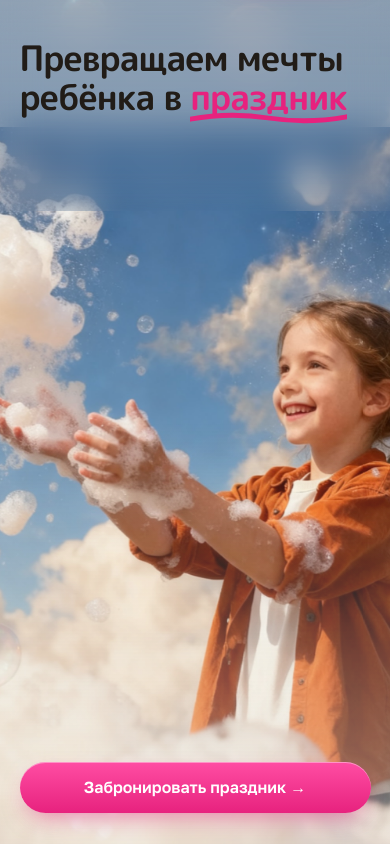
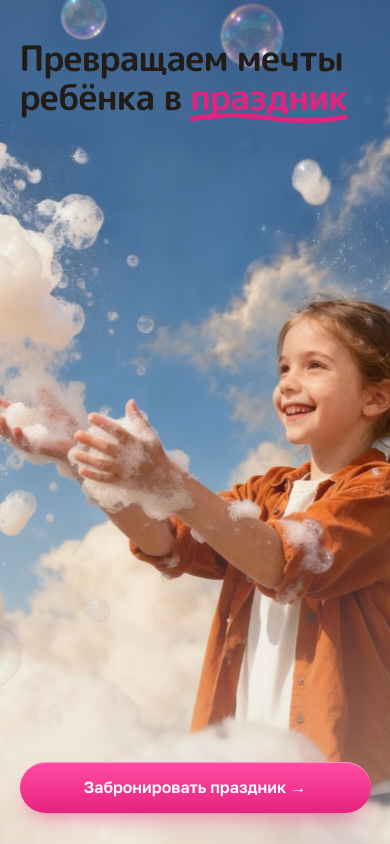
Before and after one commit to Kurilla42/wow-studio-izhevsk, a website built with Vite: page index.html in a window 390 px wide. Shown: the top 844 px of the page. Built offline with nearby package versions, Linux system fonts and the light colour scheme; some packages are replaced by stand-ins of ours.

Commit message:
Update style.css
Убрал размытие

```diff
--- a/src/style.css
+++ b/src/style.css
@@ -517,41 +517,6 @@ html.js .gal-item { clip-path: inset(0 0 100% 0); }
     margin: 0;
     z-index: 2;
   }
-/* размытие верхней части hero */
-  #top {
-    position: relative;
-    overflow: hidden;
-  }
-
-  /* верхний «сильный» слой размытия – только на верхних 15% */
-  #top::before {
-    content: "";
-    position: absolute;
-    top: 0; left: 0; right: 0;
-    height: 15%;
-    pointer-events: none;
-    z-index: 1;
-    backdrop-filter: blur(18px);
-    background: rgba(236, 232, 222, 0.35); /* плотный haze */
-  }
-
-  /* второй, более слабый слой – до 25% высоты */
-  #top::after {
-    content: "";
-    position: absolute;
-    top: 0; left: 0; right: 0;
-    height: 25%;
-    pointer-events: none;
-    z-index: 1;
-    backdrop-filter: blur(18px);
-    /* здесь уже лёгкий градиент + слабая альфа */
-    background: linear-gradient(
-      to bottom,
-      rgba(236, 232, 222, 0.18) 0%,   /* рядом с верхом ещё ощутимо */
-      rgba(236, 232, 222, 0.10) 40%,  /* середина заметно слабее */
-      rgba(236, 232, 222, 0.00) 100%  /* низ чистый */
-    );
-  }
 }
 
 /* Custom cursor ring (desktop / mouse only) */
```
